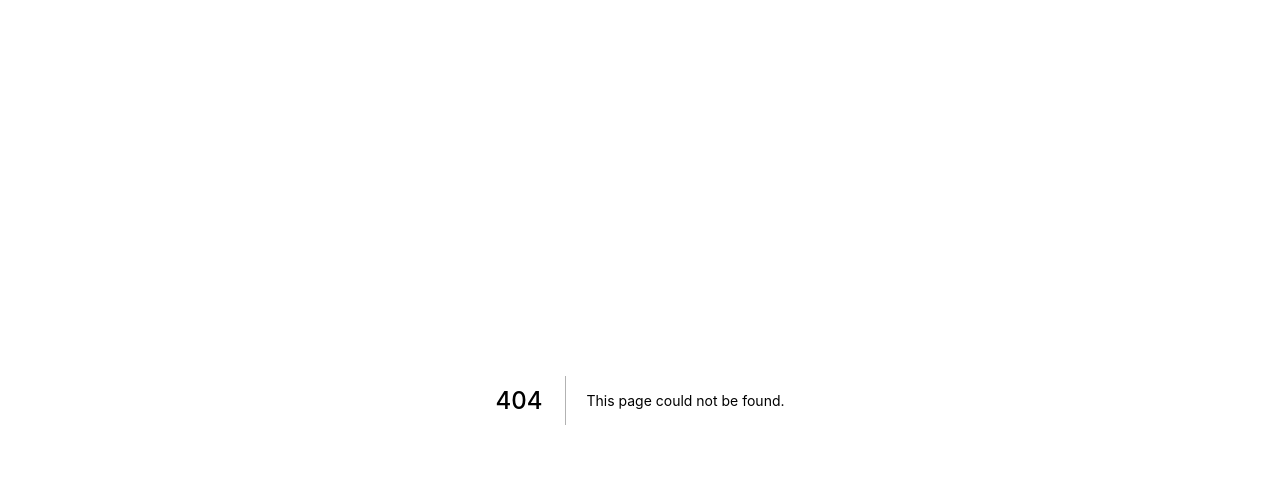
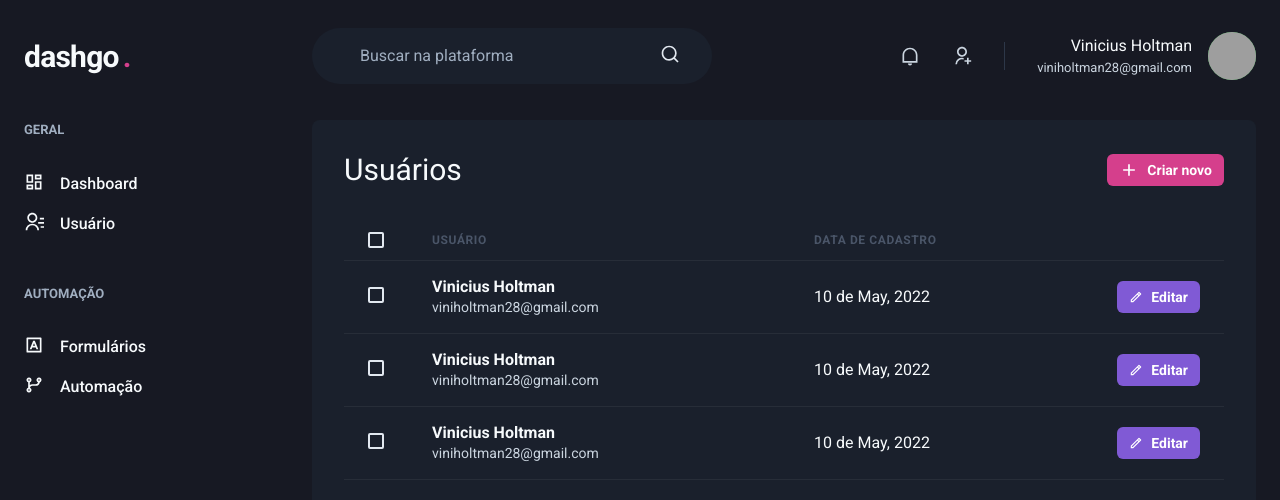
Before and after one commit to Vinicius-Holtman/dashgo, a Next.js app: page /users in a window 1280 px wide. Before the commit this address had no page. Shown: the top 500 px of the page. Built offline with nearby package versions, Linux system fonts and the light colour scheme; grey boxes are pictures that could not be loaded.

Commit message:
Created list users

```diff
--- /dev/null
+++ b/src/pages/users/index.tsx
@@ -0,0 +1,92 @@
+import { Box, Button, Checkbox, Flex, Heading, Icon, Table, Tbody, Td, Text, Th, Thead, Tr } from "@chakra-ui/react";
+import { RiAddLine, RiPencilLine } from "react-icons/ri";
+import { Header } from "../../components/Header";
+import { Sidebar } from "../../components/Sidebar";
+
+export default function UserList() {
+  return (
+    <Box>
+      <Header />
+
+      <Flex w="100%" mt="6" maxWidth={1480} mx="auto" px="6">
+        <Sidebar />
+
+        <Box flex="1" borderRadius={8} bg="gray.800" p="8">
+          <Flex mb="8" justify="space-between" align="center">
+            <Heading size="lg" fontWeight="normal">Usuários</Heading>
+
+            <Button as="a" size="sm" fontSize="sm" colorScheme="pink" leftIcon={<Icon as={RiAddLine} fontSize="20" />}>
+              Criar novo
+            </Button>
+          </Flex>
+
+          <Table colorScheme="whiteAlpha">
+            <Thead>
+              <Tr>
+                <Th px="6" color="gray.300" width="8">
+                  <Checkbox colorScheme="pink"/>
+                </Th>
+                <Th>Usuário</Th>
+                <Th>Data de cadastro</Th>
+                <Th width="8"/>
+              </Tr>
+            </Thead>
+            <Tbody>
+              <Tr>
+                <Td px="6">
+                  <Checkbox colorScheme="pink"/>
+                </Td>
+                <Td>
+                  <Box>
+                    <Text fontWeight="bold">Vinicius Holtman</Text>
+                    <Text fontSize="sm" color="gray.300">viniholtman28@gmail.com</Text>
+                  </Box>
+                </Td>
+                <Td>10 de May, 2022</Td>
+                <Td>
+                <Button as="a" size="sm" fontSize="sm" colorScheme="purple" leftIcon={<Icon as={RiPencilLine} fontSize="16'" />}>
+                  Editar
+                </Button>
+                </Td>
+              </Tr>
+              <Tr>
+                <Td px="6">
+                  <Checkbox colorScheme="pink"/>
+                </Td>
+                <Td>
+                  <Box>
+                    <Text fontWeight="bold">Vinicius Holtman</Text>
+                    <Text fontSize="sm" color="gray.300">viniholtman28@gmail.com</Text>
+                  </Box>
+                </Td>
+                <Td>10 de May, 2022</Td>
+                <Td>
+                <Button as="a" size="sm" fontSize="sm" colorScheme="purple" leftIcon={<Icon as={RiPencilLine} fontSize="16'" />}>
+                  Editar
+                </Button>
+                </Td>
+              </Tr>
+              <Tr>
+                <Td px="6">
+                  <Checkbox colorScheme="pink"/>
+                </Td>
+                <Td>
+                  <Box>
+                    <Text fontWeight="bold">Vinicius Holtman</Text>
+                    <Text fontSize="sm" color="gray.300">viniholtman28@gmail.com</Text>
+                  </Box>
+                </Td>
+                <Td>10 de May, 2022</Td>
+                <Td>
+                <Button as="a" size="sm" fontSize="sm" colorScheme="purple" leftIcon={<Icon as={RiPencilLine} fontSize="16'" />}>
+                  Editar
+                </Button>
+                </Td>
+              </Tr>
+            </Tbody>
+          </Table>
+        </Box>
+      </Flex>
+    </Box>
+  )
+}
```
